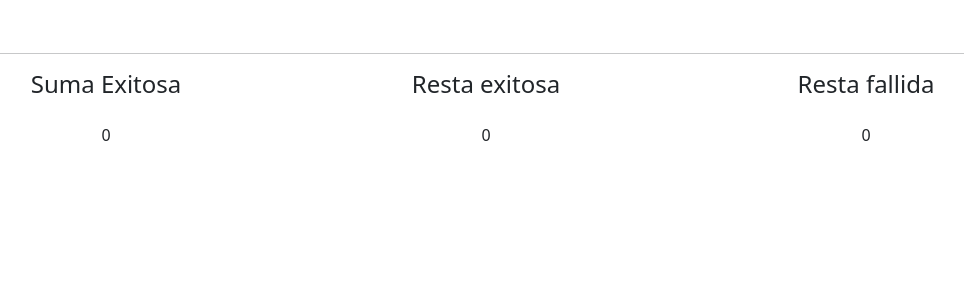
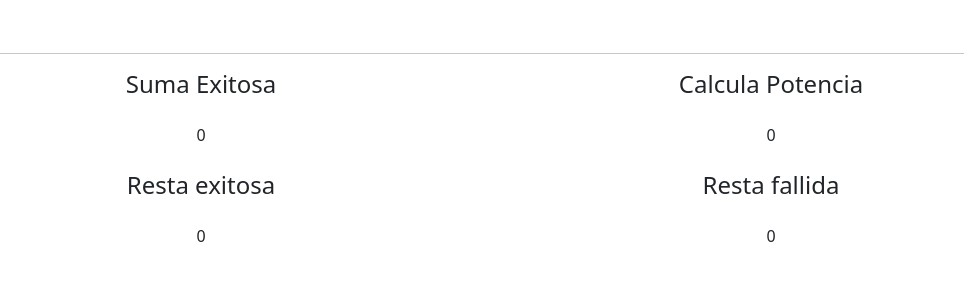
Before and after one commit to eguar1978/Entrega-Contador-Vue, a plain HTML site: page index.html in a window 1280 px wide. Shown: the part 137-418 px from the top of the page, without its empty margins (154-1118 px from the left). Drawn offline with nearby package versions, Linux system fonts and the light colour scheme.

Commit message:
Agregue calcular potencia

```diff
--- a/index.html
+++ b/index.html
@@ -30,15 +30,19 @@
         </div>
         <hr>
         <div class="row justify-content-center">
-            <div class="col-4">
+            <div class="col-6">
                 <h4 class="text-center">Suma Exitosa</h4>
                 <p class="m-4 text-center">{{sumaExitosa}}</p>
             </div>
-            <div class="col-4">
+            <div class="col-6">
+                <h4 class="text-center">Calcula Potencia</h4>
+                <p class="m-4 text-center">{{ potencia }}</p>
+            </div>
+            <div class="col-6">
                 <h4 class="text-center">Resta exitosa</h4>
                 <p class="m-4 text-center">{{restaExitosa}}</p>
             </div>
-            <div class="col-4">
+            <div class="col-6">
                 <h4 class="text-center">Resta fallida</h4>
                 <p class="m-4 text-center">{{restaError}}</p>
             </div>
--- a/js/app.js
+++ b/js/app.js
@@ -6,7 +6,8 @@ var app = new Vue({
         valorContador: 1,
         sumaExitosa: 0,
         restaExitosa: 0,
-        restaError: 0
+        restaError: 0,
+        potencia: 0
     },
     methods: {
 
@@ -14,6 +15,7 @@ var app = new Vue({
             this.valorContador = this.valorContador + 1;
             this.errorResta = "";
             this.sumaExitosa = this.sumaExitosa + 1;
+            this.potencia = this.valorContador * this.valorContador;
         },
 
         restar() {
@@ -21,6 +23,7 @@ var app = new Vue({
                 this.valorContador = this.valorContador - 1;
                 this.restaExitosa = this.restaExitosa + 1;
                 this.errorResta = "";
+                this.potencia = this.valorContador * this.valorContador;
             } else {
                 this.errorResta = `<h3 style="color: red;">La cantidad no puede ser inferior a 1</h3>`;
                 this.restaError = this.restaError + 1;
@@ -30,5 +33,6 @@ var app = new Vue({
     },
     computed: {
 
+
     }
 })
```
